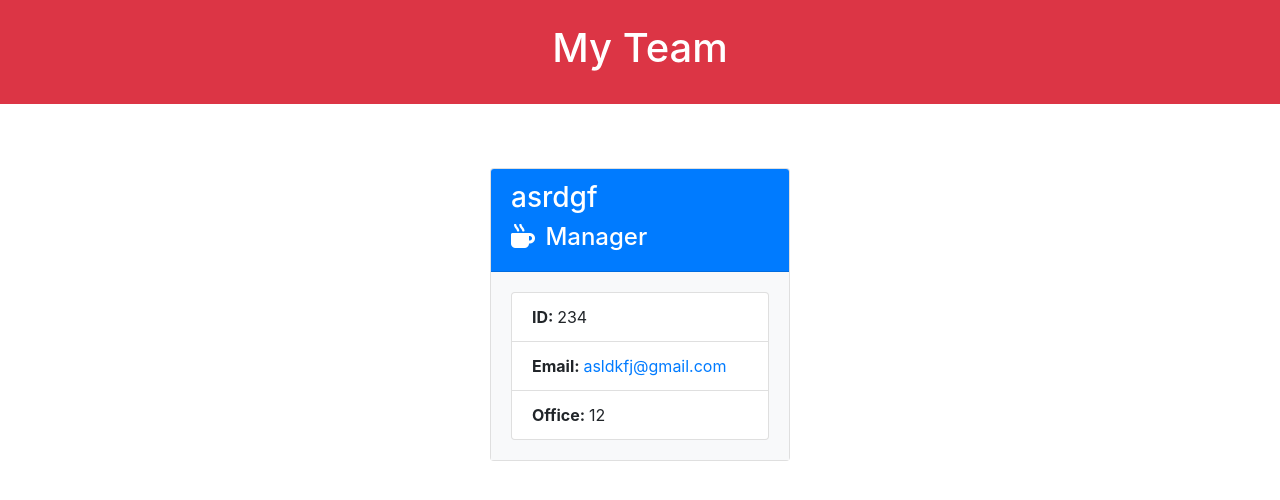
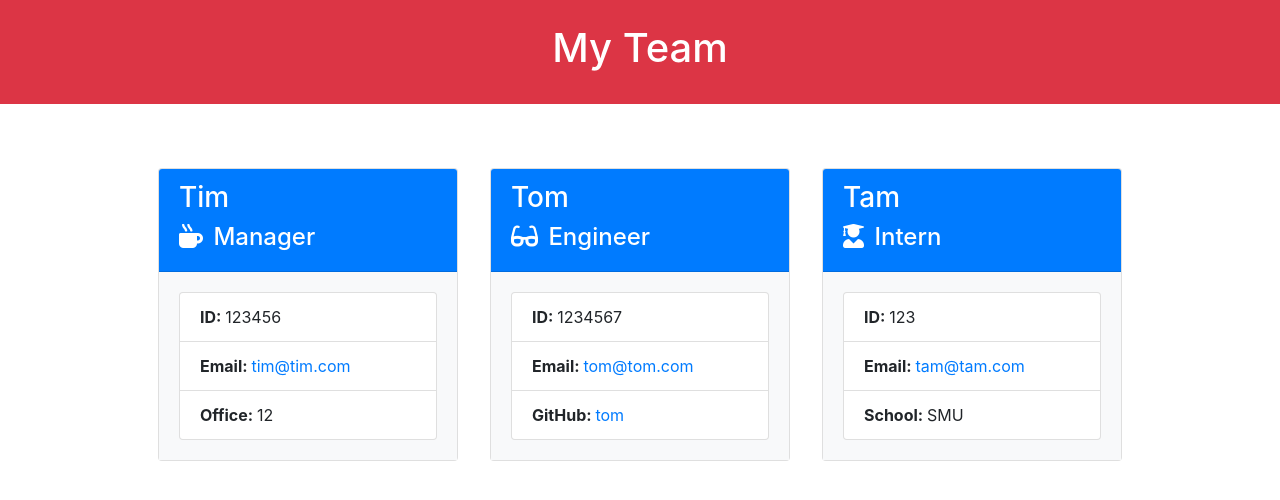
Before and after one commit to JamesHuang0/Team-Summary-Generator, a website: page dist/teamsummary.html in a window 1280 px wide. Drawn offline with nearby package versions, Linux system fonts and the light colour scheme.

Commit message:
created sample html file

```diff
--- a/dist/teamsummary.html
+++ b/dist/teamsummary.html
@@ -24,7 +24,7 @@
 
   <div class="card m-3 shadow" style="width: 300px">
     <div class="card-header bg-primary text-white">
-      <p class="h3">asrdgf</p>
+      <p class="h3">Tim</p>
       <p class="h4">
         <i class="fas fa-mug-hot mr-1"></i>
         Manager
@@ -34,15 +34,67 @@
       <ul class="list-group">
         <li class="list-group-item">
           <span class="font-weight-bold">ID: </span>
-          234
+          123456
         </li>
         <li class="list-group-item">
           <span class="font-weight-bold">Email: </span>
-          <a href="mailto:asldkfj@gmail.com">asldkfj@gmail.com</a>
+          <a href="mailto:tim@tim.com">tim@tim.com</a>
         </li>
         <li class="list-group-item">
           <span class="font-weight-bold">Office: </span>
           12
+        </li>
+      </ul>
+    </div>
+  </div>
+
+  <div class="card m-3 shadow" style="width: 300px">
+    <div class="card-header bg-primary text-white">
+      <p class="h3">Tom</p>
+      <p class="h4">
+        <i class="fas fa-glasses mr-1"></i>
+        Engineer
+      </p>
+    </div>
+    <div class="bg-light card-body">
+      <ul class="list-group">
+        <li class="list-group-item">
+          <span class="font-weight-bold">ID: </span>
+          1234567
+        </li>
+        <li class="list-group-item">
+          <span class="font-weight-bold">Email: </span>
+          <a href="mailto:tom@tom.com">tom@tom.com</a>
+        </li>
+        <li class="list-group-item">
+          <span class="font-weight-bold">GitHub: </span>
+          <a href="http://www.github.com/tom">tom</a>
+        </li>
+      </ul>
+    </div>
+  </div>
+
+  <div class="card m-3 shadow" style="width: 300px">
+    <div class="card-header bg-primary text-white">
+      <p class="h3">Tam</p>
+      <p class="h4">
+        <i class="fas fa-user-graduate mr-1"></i>
+        Intern
+      </p>
+    </div>
+    <div class="bg-light card-body">
+      <ul class="list-group">
+        <li class="list-group-item">
+          <span class="font-weight-bold">ID: </span>
+          123
+        </li>
+        <li class="list-group-item">
+          <span class="font-weight-bold">Email: </span>
+          <a href="mailto:tam@tam.com">tam@tam.com</a>
+        </li>
+        <li class="list-group-item">
+          <span class="font-weight-bold">School: </span>
+          SMU
         </li>
       </ul>
     </div>
```
